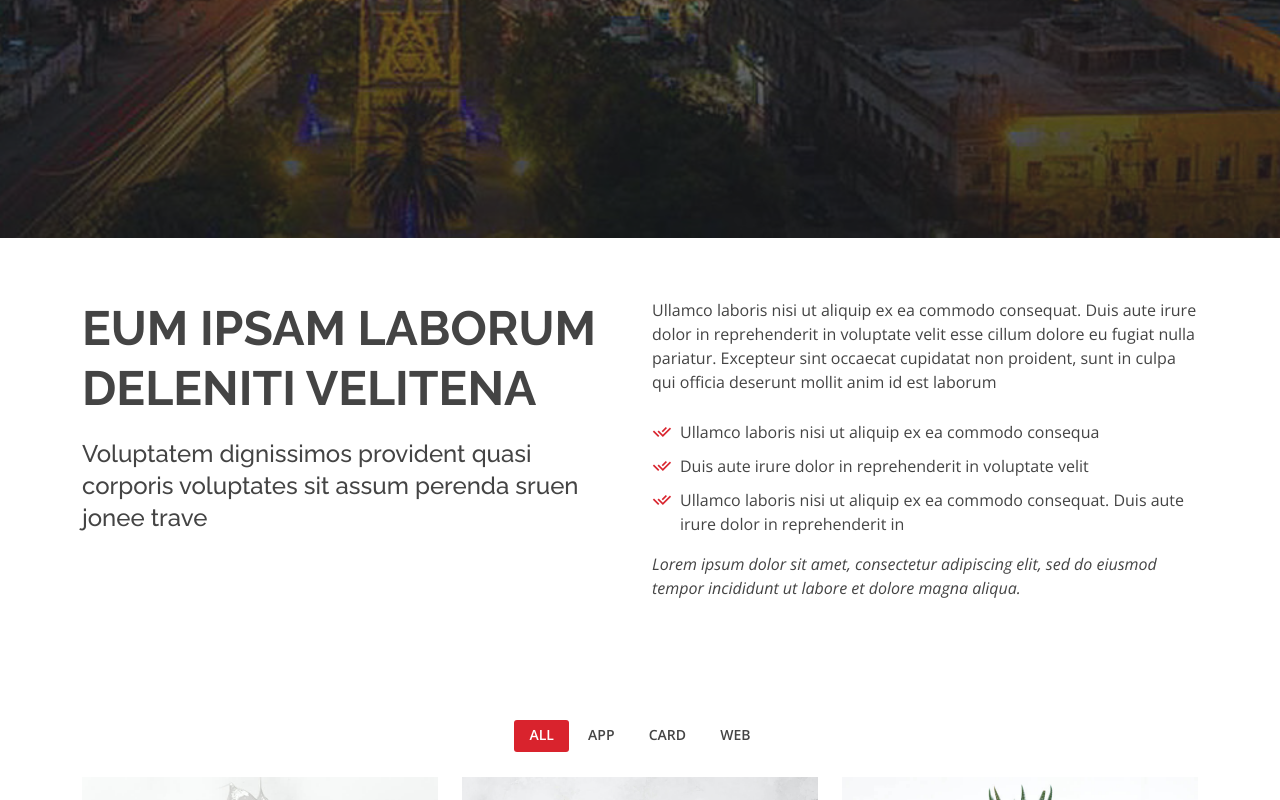
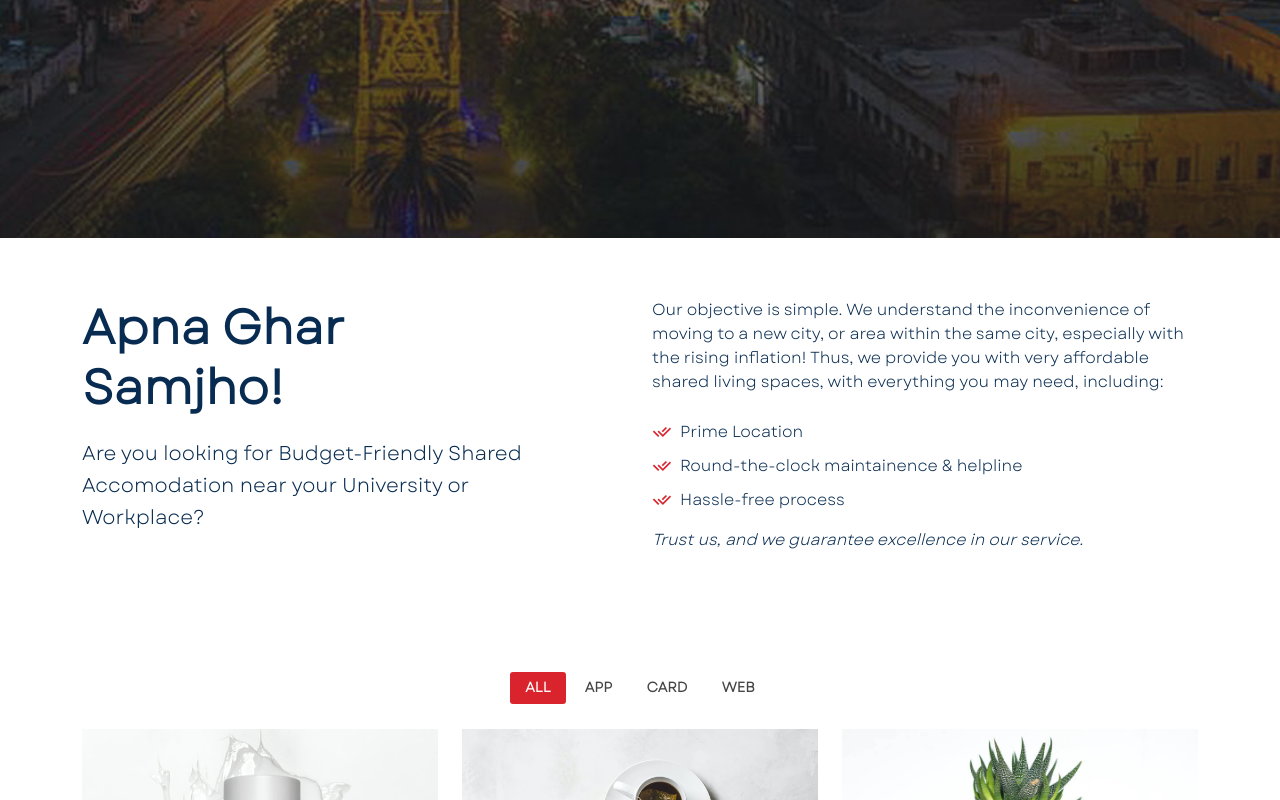
Before and after one commit to Zunairviqar/Co-living, a plain HTML site: page index.html in a window 1280 px wide. Shown: the part 562-1362 px from the top of the page. Drawn offline with nearby package versions, Linux system fonts and the light colour scheme; a script that the page names is missing; files whose address does not match are found by name.

Commit message:
About Us
Completed the About Us Section of the Website

```diff
--- a/assets/css/style.css
+++ b/assets/css/style.css
@@ -9,8 +9,8 @@
 # General
 --------------------------------------------------------------*/
 body {
-  font-family: "Open Sans", sans-serif;
-  color: #444444;
+  font-family: myFirstFont;
+  color: #082c51;
 }
 
 a {
@@ -29,7 +29,7 @@ h3,
 h4,
 h5,
 h6 {
-  font-family: "Raleway", sans-serif;
+  font-family: myFirstFont;
 }
 
 @font-face {
@@ -135,7 +135,7 @@ h6 {
   align-items: center;
   justify-content: space-between;
   padding: 10px 0 10px 30px;
-  font-family: "Poppins", sans-serif;
+  font-family: myFirstFont;
   font-size: 15px;
   font-weight: 500;
   color: #ffffff;
@@ -643,13 +643,12 @@ section {
   font-size: 48px;
   line-height: 60px;
   margin-bottom: 20px;
-  text-transform: uppercase;
 }
 
 .about .content h3 {
   font-weight: 500;
   line-height: 32px;
-  font-size: 24px;
+  font-size: 20px;
 }
 
 .about .content ul {
--- a/index.html
+++ b/index.html
@@ -87,24 +87,23 @@
       <div class="container">
 
         <div class="row content">
-          <div class="col-lg-6">
-            <h2>Eum ipsam laborum deleniti velitena</h2>
-            <h3>Voluptatem dignissimos provident quasi corporis voluptates sit assum perenda sruen jonee trave</h3>
+          <div class="col-lg-5">
+            <h2>Apna Ghar Samjho!</h2>
+            <h3>Are you looking for Budget-Friendly Shared Accomodation near your University or Workplace?</h3>
           </div>
-          <div class="col-lg-6 pt-4 pt-lg-0">
+          <div class="offset-lg-1 col-lg-6 pt-4 pt-lg-0">
             <p>
-              Ullamco laboris nisi ut aliquip ex ea commodo consequat. Duis aute irure dolor in reprehenderit in voluptate
-              velit esse cillum dolore eu fugiat nulla pariatur. Excepteur sint occaecat cupidatat non proident, sunt in
-              culpa qui officia deserunt mollit anim id est laborum
+              Our objective is simple. We understand the inconvenience of moving to a new city, or area within the same city,
+              especially with the rising inflation!
+              Thus, we provide you with very affordable shared living spaces, with everything you may need, including:
             </p>
             <ul>
-              <li><i class="ri-check-double-line"></i> Ullamco laboris nisi ut aliquip ex ea commodo consequa</li>
-              <li><i class="ri-check-double-line"></i> Duis aute irure dolor in reprehenderit in voluptate velit</li>
-              <li><i class="ri-check-double-line"></i> Ullamco laboris nisi ut aliquip ex ea commodo consequat. Duis aute irure dolor in reprehenderit in</li>
+              <li><i class="ri-check-double-line"></i> Prime Location</li>
+              <li><i class="ri-check-double-line"></i> Round-the-clock maintainence & helpline</li>
+              <li><i class="ri-check-double-line"></i> Hassle-free process</li>
             </ul>
             <p class="fst-italic">
-              Lorem ipsum dolor sit amet, consectetur adipiscing elit, sed do eiusmod tempor incididunt ut labore et dolore
-              magna aliqua.
+              Trust us, and we guarantee excellence in our service.
             </p>
           </div>
         </div>
```
Also changed, not shown: 1 other file.
